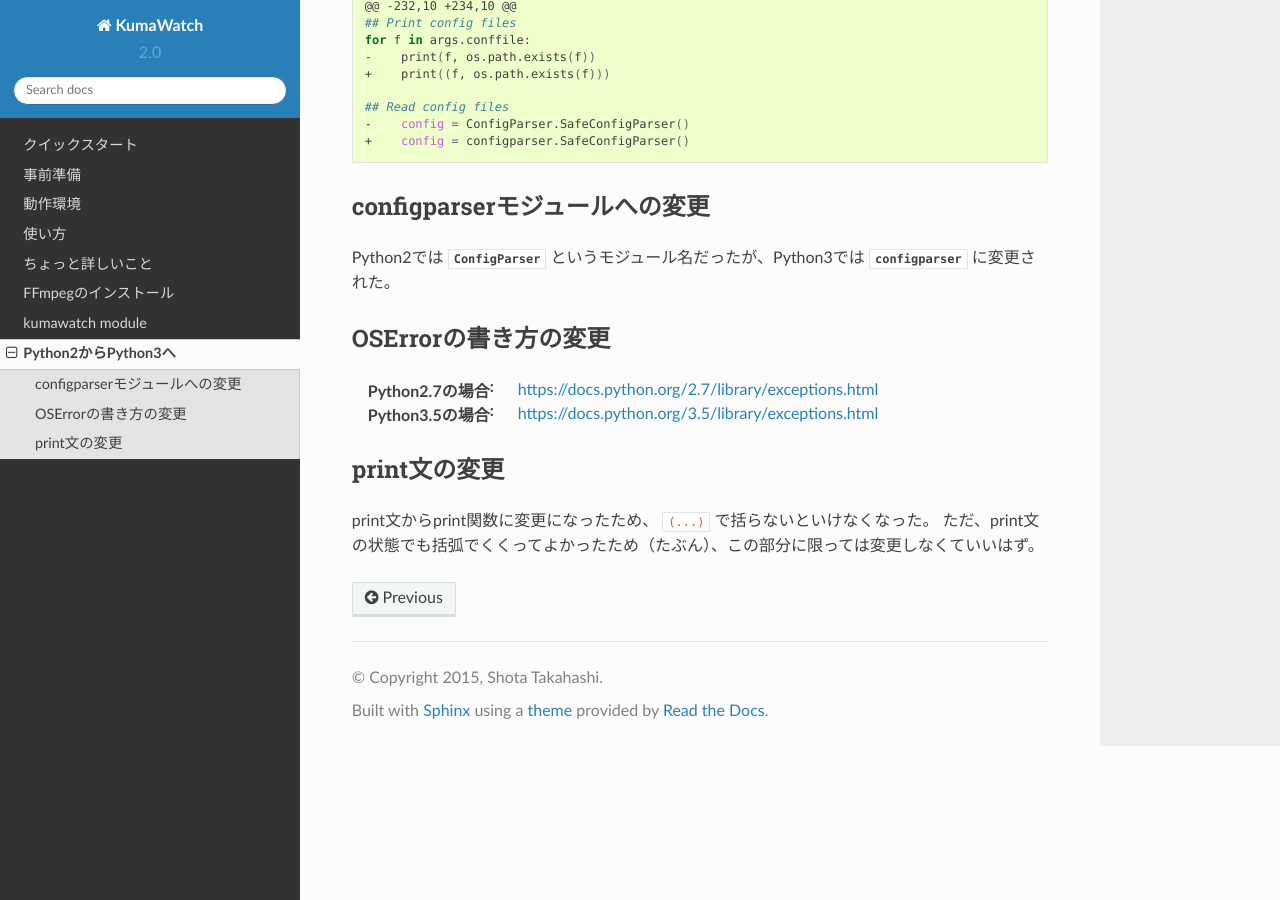
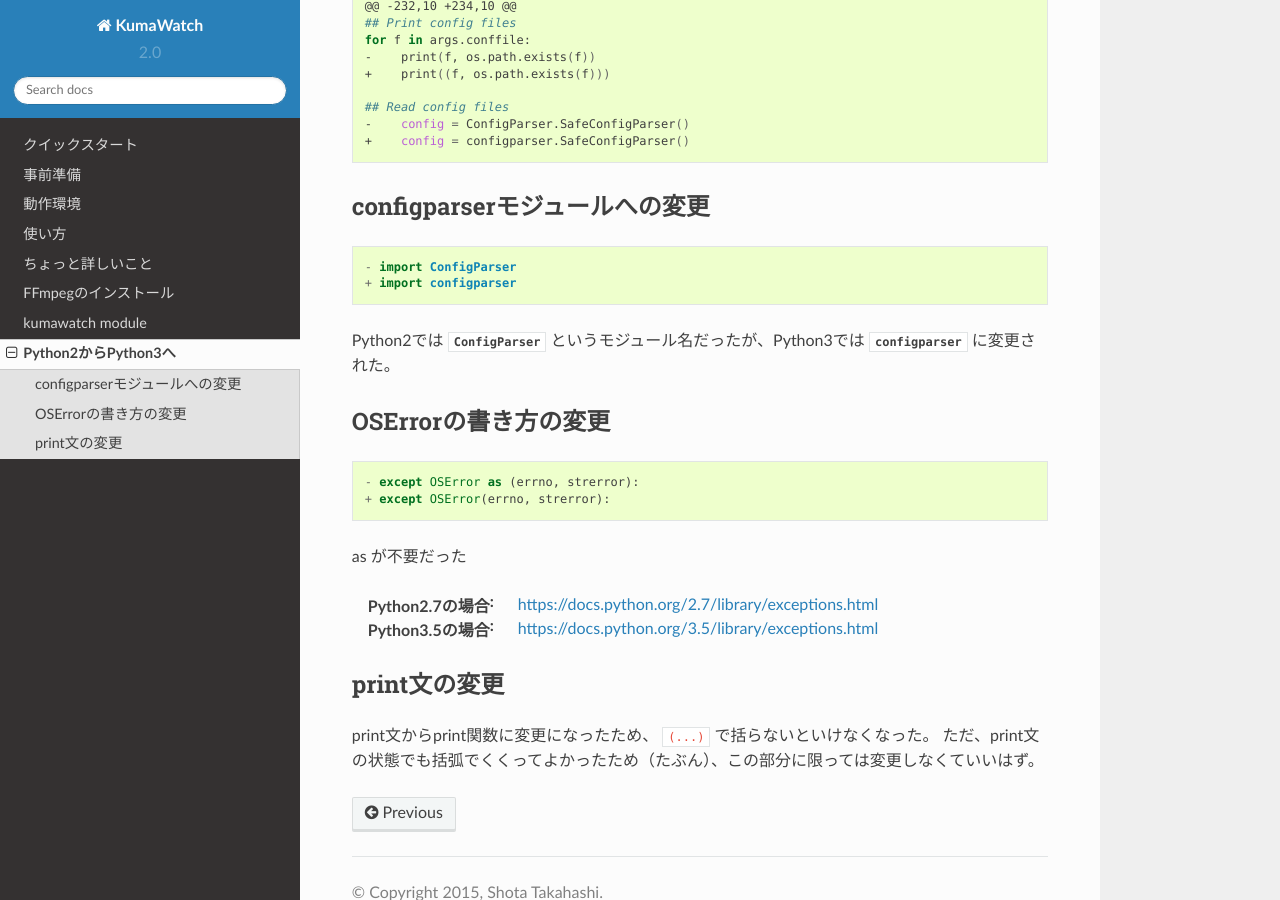
Before and after one commit to shotakaha/QwatchCapture, a Sphinx documentation site: the page built from docs/source/2to3.rst, in a window 1280 px wide and 900 px high, scrolled down 649 px. Built offline with Sphinx 7.4.7 and the Read the Docs theme 2.0.0, drawn with Linux system fonts in a browser that asks for light colours.

Commit message:
U : 2to3.rst を修正
  - 修正箇所とその方法を追記

```diff
--- a/docs/source/2to3.rst
+++ b/docs/source/2to3.rst
@@ -44,11 +44,24 @@ Python2からPython3対応へ変更した時のメモ。
 configparserモジュールへの変更
 ==================================================
 
+.. code:: py
+
+   - import ConfigParser
+   + import configparser
+
+
 Python2では :mod:`ConfigParser` というモジュール名だったが、Python3では :mod:`configparser` に変更された。
 
 
 OSErrorの書き方の変更
 ==================================================
+
+.. code:: py
+
+   - except OSError as (errno, strerror):
+   + except OSError(errno, strerror):
+
+as が不要だった
 
 :Python2.7の場合: https://docs.python.org/2.7/library/exceptions.html
 :Python3.5の場合: https://docs.python.org/3.5/library/exceptions.html
```
